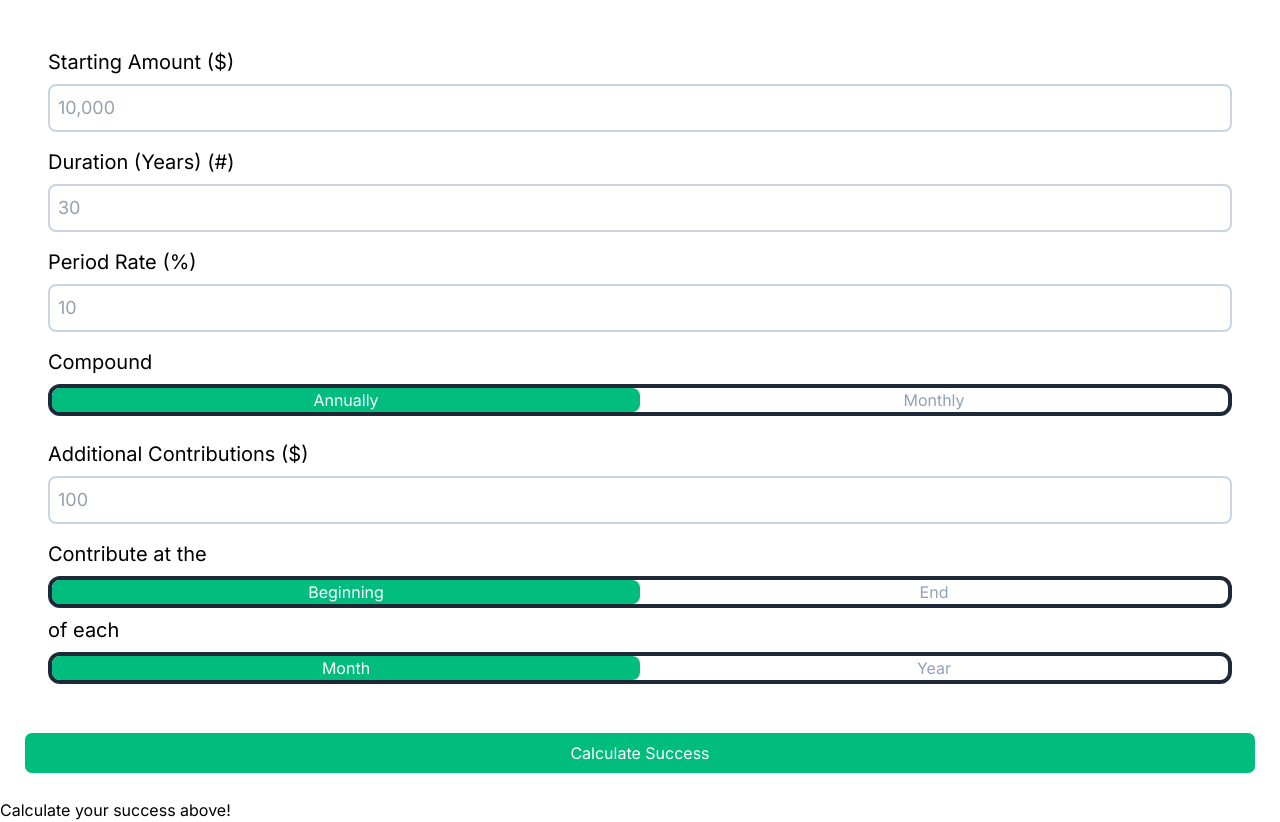
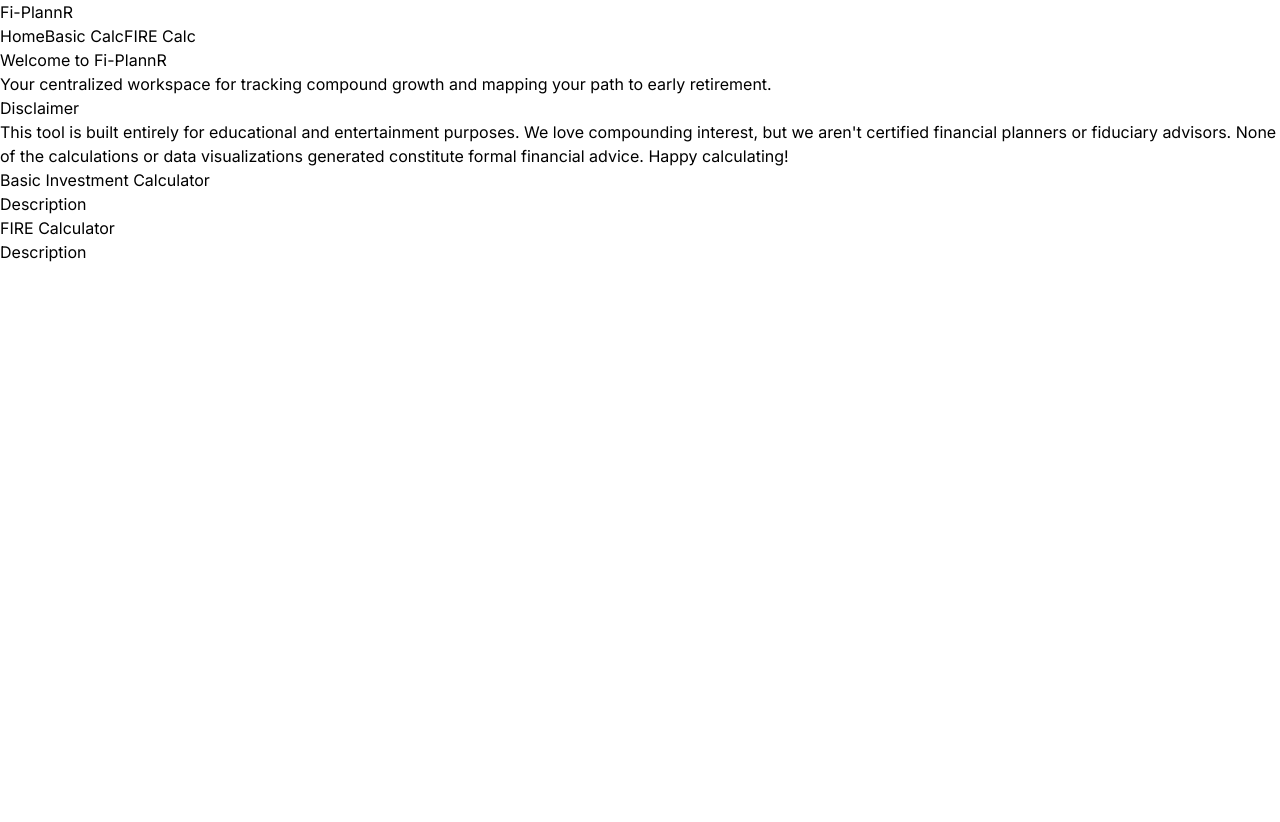
Before and after one commit to jwilliams21/fi-plannr, a React (Vite) app: page / in a window 1280 px wide. After the commit the page ends 800 px from the top, so only its background shows below. Built offline with nearby package versions, Linux system fonts and the light colour scheme.

Commit message:
Introduce React Router Dom And Update Component Naming Structure

```diff
--- a/package.json
+++ b/package.json
@@ -15,6 +15,7 @@
     "react": "^19.2.6",
     "react-dom": "^19.2.6",
     "react-hook-form": "^7.76.0",
+    "react-router-dom": "^7.17.0",
     "recharts": "^2.12.7",
     "tailwindcss": "^4.3.0",
     "zod": "^4.4.3"
--- a/src/App.jsx
+++ b/src/App.jsx
@@ -1,10 +1,20 @@
-import { Home } from './pages';  //points at ./pages/index.js by default
+import { BrowserRouter, Routes, Route } from 'react-router-dom';
+import Layout from './layouts/Layout';
+import Home from './pages/Home';
+import BasicCalculator from './pages/BasicCalculator';
+import FireCalculator from './pages/FireCalculator';
 
 export default function App() {
 
   return (
-    <>
-      <Home />
-    </>
+    <BrowserRouter>
+      <Routes>
+        <Route path='/' element={<Layout />}>
+          <Route index element={<Home />} />
+          <Route path='basic' element={<BasicCalculator />} />
+          <Route path='fire' element={<FireCalculator />} />
+        </Route>
+      </Routes>
+    </BrowserRouter>
   )
 }
--- a/src/components/FiCalculatorForm.jsx
+++ b/src/components/BasicCalculatorForm.jsx
@@ -3,11 +3,11 @@ import { useForm } from 'react-hook-form';
 import { zodResolver } from '@hookform/resolvers/zod';
 import { fiSchema } from '../features/fi-calculator/fiSchema';
 import { fiMath } from '../features/fi-calculator/utils/fiMath';
-import FiInputs from './FiInputs';
+import BasicInputs from './BasicInputs';
 import { Button } from './ui/Button';
 
 
-export default function FiCalculatorForm({ onCalculated }) {
+export default function BasicCalculatorForm({ onCalculated }) {
     const [compoundFrequency, setCompoundFrequency] = useState('annual');
     const [contributionTiming, setContributionTiming] = useState('beginning');
     const [contributionFrequency, setContributionFrequency] = useState('monthly');
@@ -28,7 +28,7 @@ export default function FiCalculatorForm({ onCalculated }) {
 
     return (
         <form className='flex flex-col gap-4 p-6 w-full' onSubmit={handleSubmit(onSubmit)} autoComplete='off'>
-            <FiInputs
+            <BasicInputs
                 register={register}
                 errors={errors}
                 compoundFrequency={compoundFrequency}
--- a/src/components/FiDashboard.jsx
+++ b/src/components/BasicDashboard.jsx
@@ -1,6 +1,6 @@
 import { FiPieChart } from './FiPieChart';
 
-export default function FiDashboard({ results }) {
+export default function BasicDashboard({ results }) {
 
   if(!results) {
     return (
--- a/src/components/FiInputs.jsx
+++ b/src/components/BasicInputs.jsx
@@ -2,7 +2,7 @@ import React from 'react';
 import { InputField } from './ui/InputField';
 import { Button } from './ui/Button';
 
-export default function FiInputs({ register, errors, compoundFrequency, onCompoundFrequencyChange, contributionTiming, onContributionTimingChange, contributionFrequency, onContributionFrequencyChange }) {
+export default function BasicInputs({ register, errors, compoundFrequency, onCompoundFrequencyChange, contributionTiming, onContributionTimingChange, contributionFrequency, onContributionFrequencyChange }) {
 
   return (
     <div className="p-6 w-full flex flex-col gap-4">
--- a/src/components/index.jsx
+++ b/src/components/index.jsx
@@ -1,7 +1,7 @@
 // Top Level Sections
-export { default as FiInputs } from './FiInputs';
-export { default as FiDashboard } from './FiDashboard';
-export { default as FiCalculatorForm } from './FiCalculatorForm';
+export { default as BasicInputs } from './BasicInputs';
+export { default as BasicDashboard } from './BasicDashboard';
+export { default as BasicCalculatorForm } from './BasicCalculatorForm';
 
 export { InputField } from './ui/InputField';
 export { Button } from './ui/Button';
--- /dev/null
+++ b/src/layouts/Layout.jsx
@@ -0,0 +1,24 @@
+import { Link, Outlet } from 'react-router-dom';
+
+export default function Layout() {
+    return (
+        <div>
+
+            <header>
+                <div>
+                    <Link to='/'>Fi-PlannR</Link>
+                    <nav>
+                        <Link to='/'>Home</Link>
+                        <Link to='/basic'>Basic Calc</Link>
+                        <Link to='/fire'>FIRE Calc</Link>
+                    </nav>
+                </div>
+            </header>
+
+            <main>
+                <Outlet />
+            </main>
+
+        </div>
+    )
+}
--- /dev/null
+++ b/src/layouts/index.js
@@ -0,0 +1 @@
+export {default as Layout} from './Layout';
--- /dev/null
+++ b/src/pages/BasicCalculator.jsx
@@ -0,0 +1,17 @@
+import { useState } from 'react';
+import BasicCalculatorForm from "../components/BasicCalculatorForm";
+import BasicDashboard from "../components/BasicDashboard";
+
+export default function BasicCalculator() {
+    const [calculationResults, setCalculationResults] = useState(null);
+
+    return (
+        <div>
+            <h2>Basic Investment Calculator</h2>
+            <div>
+                <BasicCalculatorForm onCalculated={setCalculationResults} />
+                <BasicDashboard results={calculationResults} />
+            </div>
+        </div>
+    )
+}
--- /dev/null
+++ b/src/pages/FireCalculator.jsx
@@ -0,0 +1,9 @@
+
+
+export default function FireCalculator() {
+    return (
+        <div>
+            <p>FIRE Calculator goes here</p>
+        </div>
+    )
+}
--- a/src/pages/Home.jsx
+++ b/src/pages/Home.jsx
@@ -1,13 +1,33 @@
-import { useState } from 'react';
-import { FiCalculatorForm, FiDashboard } from '../components';
+import { Link } from 'react-router-dom';
 
 export default function Home() {
-  const [calculationResults, setCalculationResults] = useState(null);
+  return (
+    <div>
 
-  return (
-    <>
-      <FiCalculatorForm onCalculated={setCalculationResults} />
-      <FiDashboard results={calculationResults}/>
-    </>
+      <div>
+        <h1>Welcome to Fi-PlannR</h1>
+        <p>Your centralized workspace for tracking compound growth and mapping your path to early retirement.</p>
+      </div>
+
+      <div>
+        <p>Disclaimer</p>
+        <p>
+          This tool is built entirely for educational and entertainment purposes. We love compounding interest, but we aren't certified financial planners or fiduciary advisors.
+          None of the calculations or data visualizations generated constitute formal financial advice.  Happy calculating!
+        </p>
+      </div>
+
+      <div>
+        <Link to='/basic'>
+          <h3>Basic Investment Calculator</h3>
+          <p>Description</p>
+        </Link>
+        <Link to='/fire'>
+          <h3>FIRE Calculator</h3>
+          <p>Description</p>
+        </Link>
+      </div>
+
+    </div>
   )
 }
--- a/src/pages/index.jsx
+++ b/src/pages/index.jsx
@@ -1 +1,3 @@
 export {default as Home } from './Home';
+export {default as BasicCalculator} from './BasicCalculator';
+export {default as FireCalculator} from './FireCalculator';
```
Also changed, not shown: 1 other file (tests, documents, lock files or other folders).
